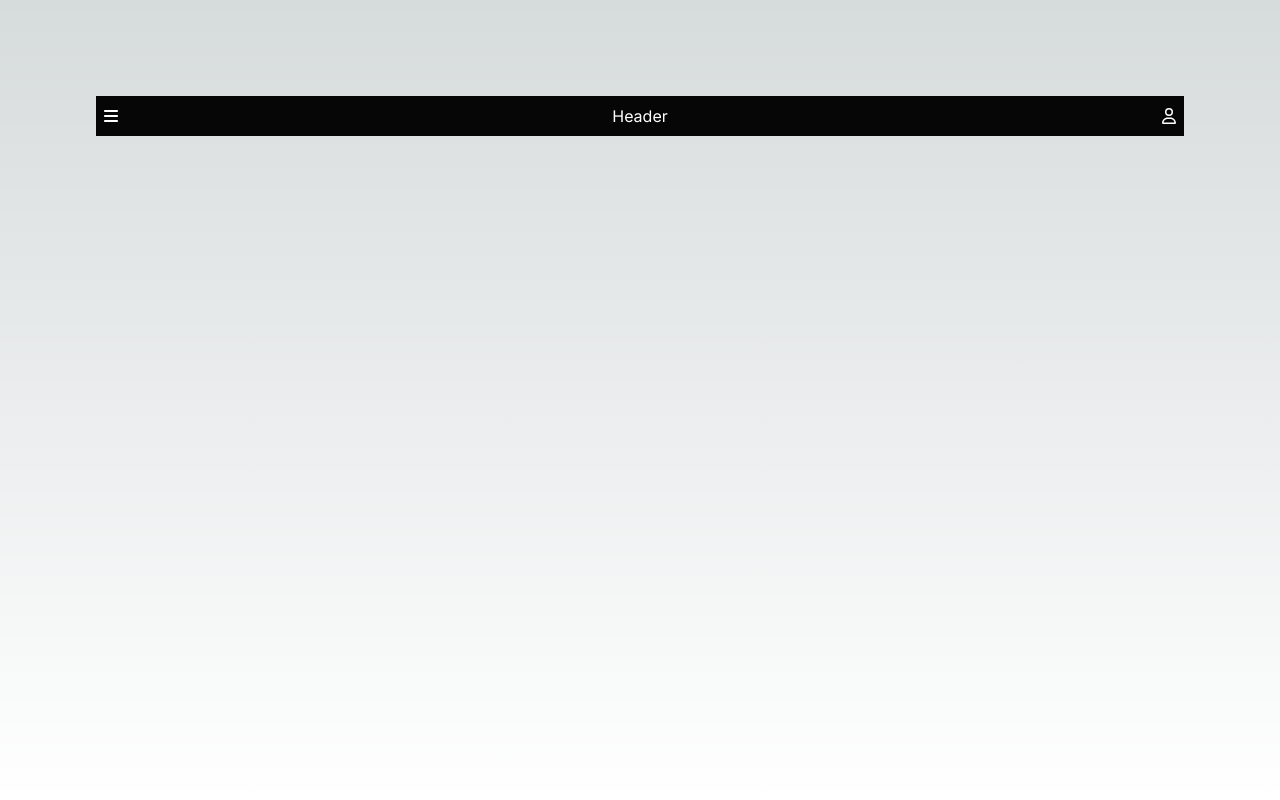
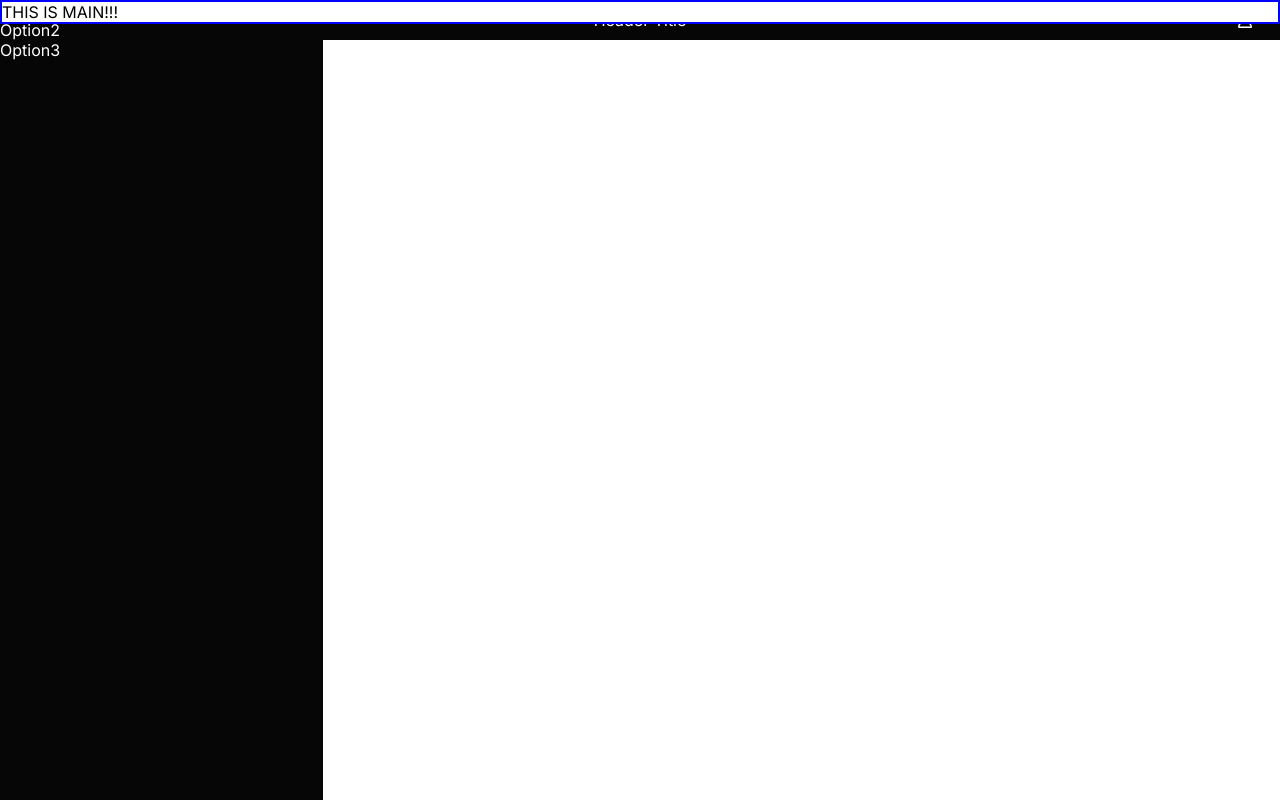
Before and after one commit to ekiankim92/playground2, a Next.js app in the folder apps/ui/: page / in a window 1280 px wide. Built offline with nearby package versions, Linux system fonts and the light colour scheme.

Commit message:
레이아웃 설정

```diff
--- a/apps/ui/app/components/layout/header/Header.tsx
+++ b/apps/ui/app/components/layout/header/Header.tsx
@@ -6,9 +6,9 @@ import { faUser } from '@fortawesome/free-regular-svg-icons';
 export default function Header() {
   return (
     <header className={styles.wrapper}>
-      <FontAwesomeIcon icon={faBars} width={30} height={30} />
-      <div>Header</div>
-      <FontAwesomeIcon icon={faUser} width={30} height={30} />
+      <FontAwesomeIcon icon={faBars} width={30} height={30} className={styles.menuIcon} />
+      <div className={styles.title}>Header Title</div>
+      <FontAwesomeIcon icon={faUser} width={30} height={30} className={styles.profileIcon} />
     </header>
   );
 }
--- a/apps/ui/app/components/layout/header/header.module.css
+++ b/apps/ui/app/components/layout/header/header.module.css
@@ -2,9 +2,27 @@
   display: flex;
   align-items: center;
   justify-content: space-between;
+
+  position: fixed;
+  top: 0px;
 
   width: 100%;
   height: 40px;
   color: #fff;
   background: #060607;
 }
+
+.menuIcon {
+  margin-left: 20px;
+  background: #060607;
+}
+
+.title {
+  color: #fff;
+  background: #060607;
+}
+
+.profileIcon {
+  margin-right: 20px;
+  background: #060607;
+}
--- /dev/null
+++ b/apps/ui/app/components/layout/sidebar/Sidebar.tsx
@@ -0,0 +1,15 @@
+import styles from './sidebar.module.css';
+
+export default function Sidebar() {
+  const nav = ['Option1', 'Option2', 'Option3'];
+
+  return (
+    <section className={styles.section}>
+      {nav.map((el, index) => (
+        <div key={index} className={styles.menus}>
+          {el}
+        </div>
+      ))}
+    </section>
+  );
+}
--- /dev/null
+++ b/apps/ui/app/components/layout/sidebar/sidebar.module.css
@@ -0,0 +1,18 @@
+.section {
+  position: fixed;
+  top: 0px;
+  left: 0px;
+  width: 323px;
+
+  max-width: calc(100% - 323px);
+  height: 100%;
+  background: #060607;
+}
+
+.sectionWrapper {
+}
+
+.menus {
+  color: #fff;
+  background: #060607;
+}
--- a/apps/ui/app/globals.css
+++ b/apps/ui/app/globals.css
@@ -1,9 +1,15 @@
+* {
+  box-sizing: border-box;
+  margin: 0px;
+  padding: 0px;
+  background: #fff;
+}
+
 :root {
   --max-width: 1100px;
   --border-radius: 12px;
-  --font-mono: ui-monospace, Menlo, Monaco, "Cascadia Mono", "Segoe UI Mono",
-    "Roboto Mono", "Oxygen Mono", "Ubuntu Monospace", "Source Code Pro",
-    "Fira Mono", "Droid Sans Mono", "Courier New", monospace;
+  --font-mono: ui-monospace, Menlo, Monaco, 'Cascadia Mono', 'Segoe UI Mono', 'Roboto Mono', 'Oxygen Mono',
+    'Ubuntu Monospace', 'Source Code Pro', 'Fira Mono', 'Droid Sans Mono', 'Courier New', monospace;
 
   --foreground-rgb: 0, 0, 0;
   --background-start-rgb: 214, 219, 220;
@@ -17,22 +23,11 @@
     #0071ff33 160deg,
     transparent 360deg
   );
-  --secondary-glow: radial-gradient(
-    rgba(255, 255, 255, 1),
-    rgba(255, 255, 255, 0)
-  );
+  --secondary-glow: radial-gradient(rgba(255, 255, 255, 1), rgba(255, 255, 255, 0));
 
   --tile-start-rgb: 239, 245, 249;
   --tile-end-rgb: 228, 232, 233;
-  --tile-border: conic-gradient(
-    #00000080,
-    #00000040,
-    #00000030,
-    #00000020,
-    #00000010,
-    #00000010,
-    #00000080
-  );
+  --tile-border: conic-gradient(#00000080, #00000040, #00000030, #00000020, #00000010, #00000010, #00000080);
 
   --callout-rgb: 238, 240, 241;
   --callout-border-rgb: 172, 175, 176;
@@ -47,24 +42,11 @@
     --background-end-rgb: 0, 0, 0;
 
     --primary-glow: radial-gradient(rgba(1, 65, 255, 0.4), rgba(1, 65, 255, 0));
-    --secondary-glow: linear-gradient(
-      to bottom right,
-      rgba(1, 65, 255, 0),
-      rgba(1, 65, 255, 0),
-      rgba(1, 65, 255, 0.3)
-    );
+    --secondary-glow: linear-gradient(to bottom right, rgba(1, 65, 255, 0), rgba(1, 65, 255, 0), rgba(1, 65, 255, 0.3));
 
     --tile-start-rgb: 2, 13, 46;
     --tile-end-rgb: 2, 5, 19;
-    --tile-border: conic-gradient(
-      #ffffff80,
-      #ffffff40,
-      #ffffff30,
-      #ffffff20,
-      #ffffff10,
-      #ffffff10,
-      #ffffff80
-    );
+    --tile-border: conic-gradient(#ffffff80, #ffffff40, #ffffff30, #ffffff20, #ffffff10, #ffffff10, #ffffff80);
 
     --callout-rgb: 20, 20, 20;
     --callout-border-rgb: 108, 108, 108;
@@ -87,12 +69,7 @@ body {
 
 body {
   color: rgb(var(--foreground-rgb));
-  background: linear-gradient(
-      to bottom,
-      transparent,
-      rgb(var(--background-end-rgb))
-    )
-    rgb(var(--background-start-rgb));
+  background: linear-gradient(to bottom, transparent, rgb(var(--background-end-rgb))) rgb(var(--background-start-rgb));
 }
 
 a {
--- a/apps/ui/app/layout.tsx
+++ b/apps/ui/app/layout.tsx
@@ -1,12 +1,14 @@
-import type { Metadata } from "next";
-import { Inter } from "next/font/google";
-import "./globals.css";
+import type { Metadata } from 'next';
+import { Inter } from 'next/font/google';
+import './globals.css';
+import Header from './components/layout/header/Header';
+import Sidebar from './components/layout/sidebar/Sidebar';
 
-const inter = Inter({ subsets: ["latin"] });
+const inter = Inter({ subsets: ['latin'] });
 
 export const metadata: Metadata = {
-  title: "Create Next App",
-  description: "Generated by create next app",
+  title: 'Create Next App',
+  description: 'Generated by create next app',
 };
 
 export default function RootLayout({
@@ -15,7 +17,9 @@ export default function RootLayout({
   children: React.ReactNode;
 }>) {
   return (
-    <html lang="en">
+    <html lang='ko'>
+      <Header />
+      <Sidebar />
       <body className={inter.className}>{children}</body>
     </html>
   );
--- a/apps/ui/app/page.module.css
+++ b/apps/ui/app/page.module.css
@@ -1,230 +1,5 @@
 .main {
-  display: flex;
-  flex-direction: column;
-  justify-content: space-between;
-  align-items: center;
-  padding: 6rem;
-  min-height: 100vh;
-}
-
-.description {
-  display: inherit;
-  justify-content: inherit;
-  align-items: inherit;
-  font-size: 0.85rem;
-  max-width: var(--max-width);
-  width: 100%;
-  z-index: 2;
-  font-family: var(--font-mono);
-}
-
-.description a {
-  display: flex;
-  justify-content: center;
-  align-items: center;
-  gap: 0.5rem;
-}
-
-.description p {
-  position: relative;
-  margin: 0;
-  padding: 1rem;
-  background-color: rgba(var(--callout-rgb), 0.5);
-  border: 1px solid rgba(var(--callout-border-rgb), 0.3);
-  border-radius: var(--border-radius);
-}
-
-.code {
-  font-weight: 700;
-  font-family: var(--font-mono);
-}
-
-.grid {
-  display: grid;
-  grid-template-columns: repeat(4, minmax(25%, auto));
-  max-width: 100%;
-  width: var(--max-width);
-}
-
-.card {
-  padding: 1rem 1.2rem;
-  border-radius: var(--border-radius);
-  background: rgba(var(--card-rgb), 0);
-  border: 1px solid rgba(var(--card-border-rgb), 0);
-  transition: background 200ms, border 200ms;
-}
-
-.card span {
-  display: inline-block;
-  transition: transform 200ms;
-}
-
-.card h2 {
-  font-weight: 600;
-  margin-bottom: 0.7rem;
-}
-
-.card p {
-  margin: 0;
-  opacity: 0.6;
-  font-size: 0.9rem;
-  line-height: 1.5;
-  max-width: 30ch;
-  text-wrap: balance;
-}
-
-.center {
-  display: flex;
-  justify-content: center;
-  align-items: center;
-  position: relative;
-  padding: 4rem 0;
-}
-
-.center::before {
-  background: var(--secondary-glow);
-  border-radius: 50%;
-  width: 480px;
-  height: 360px;
-  margin-left: -400px;
-}
-
-.center::after {
-  background: var(--primary-glow);
-  width: 240px;
-  height: 180px;
-  z-index: -1;
-}
-
-.center::before,
-.center::after {
-  content: "";
-  left: 50%;
-  position: absolute;
-  filter: blur(45px);
-  transform: translateZ(0);
-}
-
-.logo {
+  min-width: calc(100% - 323px);
+  border: 2px solid blue;
   position: relative;
 }
-/* Enable hover only on non-touch devices */
-@media (hover: hover) and (pointer: fine) {
-  .card:hover {
-    background: rgba(var(--card-rgb), 0.1);
-    border: 1px solid rgba(var(--card-border-rgb), 0.15);
-  }
-
-  .card:hover span {
-    transform: translateX(4px);
-  }
-}
-
-@media (prefers-reduced-motion) {
-  .card:hover span {
-    transform: none;
-  }
-}
-
-/* Mobile */
-@media (max-width: 700px) {
-  .content {
-    padding: 4rem;
-  }
-
-  .grid {
-    grid-template-columns: 1fr;
-    margin-bottom: 120px;
-    max-width: 320px;
-    text-align: center;
-  }
-
-  .card {
-    padding: 1rem 2.5rem;
-  }
-
-  .card h2 {
-    margin-bottom: 0.5rem;
-  }
-
-  .center {
-    padding: 8rem 0 6rem;
-  }
-
-  .center::before {
-    transform: none;
-    height: 300px;
-  }
-
-  .description {
-    font-size: 0.8rem;
-  }
-
-  .description a {
-    padding: 1rem;
-  }
-
-  .description p,
-  .description div {
-    display: flex;
-    justify-content: center;
-    position: fixed;
-    width: 100%;
-  }
-
-  .description p {
-    align-items: center;
-    inset: 0 0 auto;
-    padding: 2rem 1rem 1.4rem;
-    border-radius: 0;
-    border: none;
-    border-bottom: 1px solid rgba(var(--callout-border-rgb), 0.25);
-    background: linear-gradient(
-      to bottom,
-      rgba(var(--background-start-rgb), 1),
-      rgba(var(--callout-rgb), 0.5)
-    );
-    background-clip: padding-box;
-    backdrop-filter: blur(24px);
-  }
-
-  .description div {
-    align-items: flex-end;
-    pointer-events: none;
-    inset: auto 0 0;
-    padding: 2rem;
-    height: 200px;
-    background: linear-gradient(
-      to bottom,
-      transparent 0%,
-      rgb(var(--background-end-rgb)) 40%
-    );
-    z-index: 1;
-  }
-}
-
-/* Tablet and Smaller Desktop */
-@media (min-width: 701px) and (max-width: 1120px) {
-  .grid {
-    grid-template-columns: repeat(2, 50%);
-  }
-}
-
-@media (prefers-color-scheme: dark) {
-  .vercelLogo {
-    filter: invert(1);
-  }
-
-  .logo {
-    filter: invert(1) drop-shadow(0 0 0.3rem #ffffff70);
-  }
-}
-
-@keyframes rotate {
-  from {
-    transform: rotate(360deg);
-  }
-  to {
-    transform: rotate(0deg);
-  }
-}
--- a/apps/ui/app/page.tsx
+++ b/apps/ui/app/page.tsx
@@ -1,10 +1,9 @@
 import styles from './page.module.css';
-import Header from './components/layout/header/Header';
 
 export default function Home() {
   return (
     <main className={styles.main}>
-      <Header />
+      <div>THIS IS MAIN!!!</div>
     </main>
   );
 }
```
